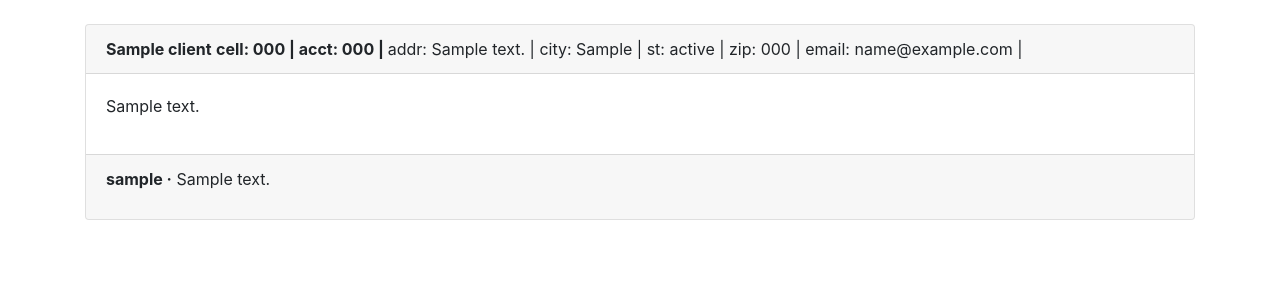
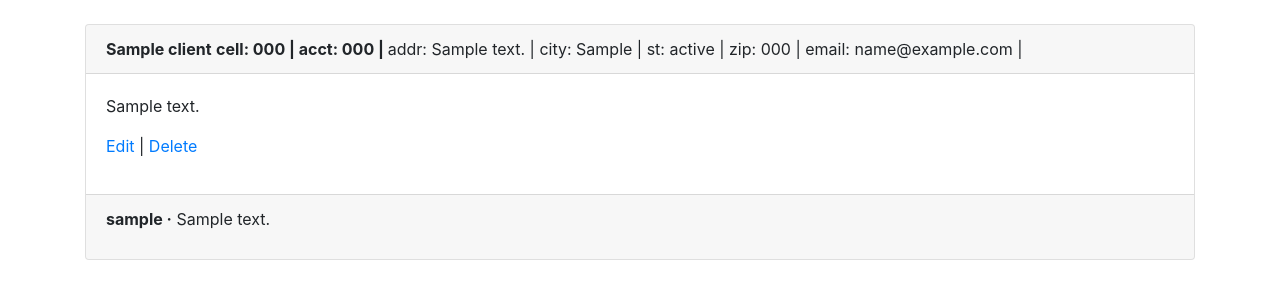
Before and after one commit to bhuvanakr/Client-Management-System, a Django app: page /clients/ in a window 1280 px wide. Shown: the part 80-380 px from the top of the page. Run offline with Django 3.2, Linux system fonts and the light colour scheme; a user stored in the database is signed in; tables that the repository leaves empty hold one stand-in row (values such as "Sample post"); some libraries are stand-ins or nearby versions.

Commit message:
Updated Edit and Delete View

```diff
--- a/templates/client_list.html
+++ b/templates/client_list.html
@@ -19,7 +19,7 @@
       </div>
       <div class="card-body">
         <p>{{client.notes}}</p>
-
+        <p><a href="{% url 'client_edit' client.pk %}">Edit</a> | <a href="{% url 'client_delete' client.pk %}">Delete</a></p>
       </div>
       <div class="card-footer">
         {% for comment in client.comments.all %}
```
